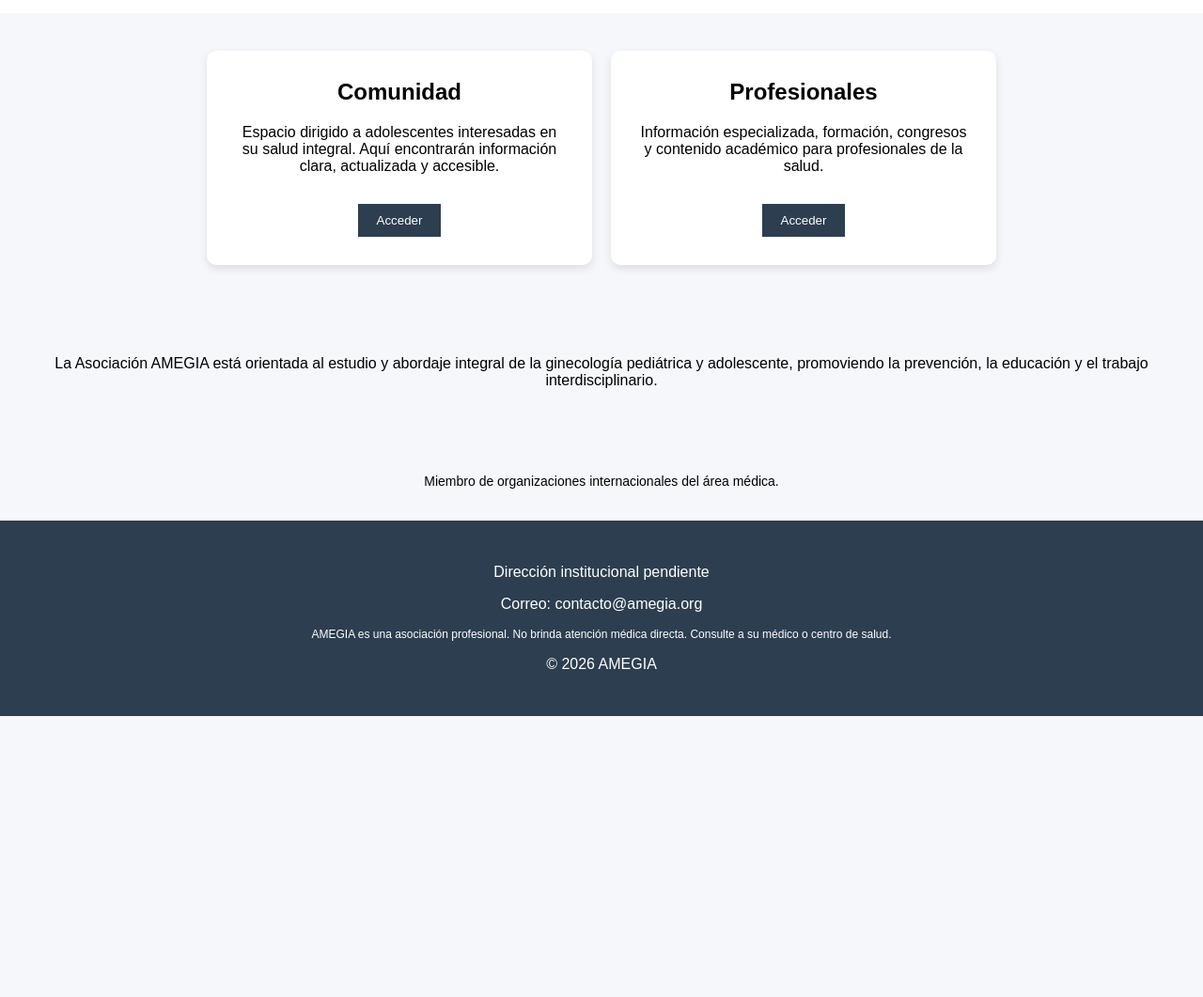
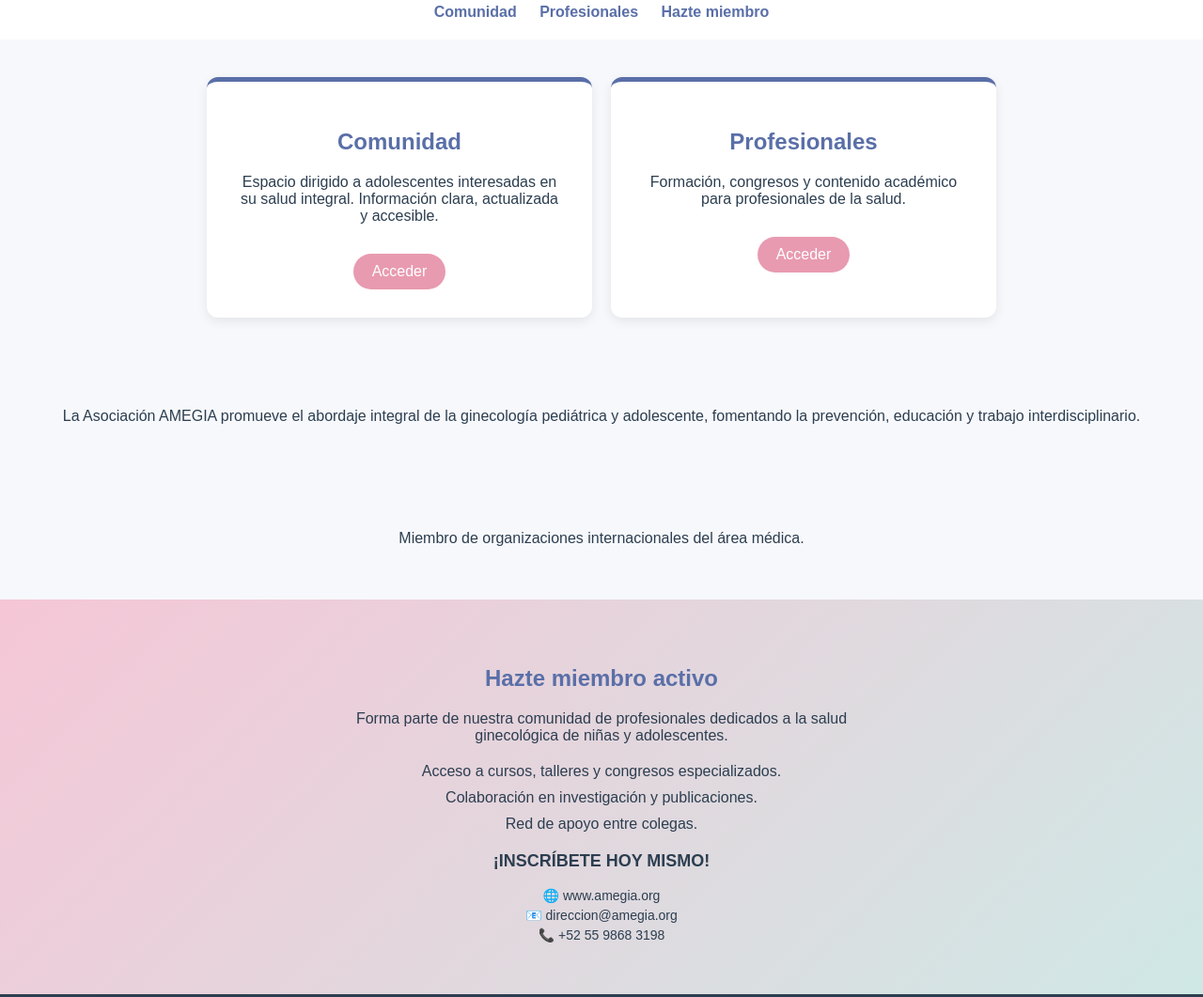
Before and after one commit to rafaelramireza/amegia-site, a plain HTML site: page index.html in a window 1280 px wide. Shown: the part 300-1361 px from the top of the page at 94% size. Before the commit the page ends 1062 px from the top, so only its background shows below. Drawn offline with Linux system fonts and the light colour scheme; a script that the page names is missing.

Commit message:
"Sección Hazte miembro"

```diff
--- a/css/style.css
+++ b/css/style.css
@@ -1,18 +1,40 @@
+:root {
+    --azul-principal: #5A6FA8;
+    --azul-oscuro: #2C3E50;
+    --rosa: #E89AB0;
+    --rosa-claro: #F5C6D6;
+    --verde-claro: #CFE8E5;
+    --fondo: #F7F8FB;
+    --blanco: #FFFFFF;
+}
+
 body {
     margin: 0;
     font-family: Arial, sans-serif;
-    background: #f5f7fa;
+    background: var(--fondo);
+    color: var(--azul-oscuro);
 }
 
 /* HEADER */
 .header {
     text-align: center;
     padding: 20px;
-    background: white;
+    background: var(--blanco);
 }
 
 .logo {
     max-width: 180px;
+}
+
+nav {
+    margin-top: 10px;
+}
+
+nav a {
+    margin: 0 10px;
+    text-decoration: none;
+    color: var(--azul-principal);
+    font-weight: bold;
 }
 
 /* HERO */
@@ -25,43 +47,77 @@
 }
 
 .card {
-    background: white;
+    background: var(--blanco);
+    border-top: 5px solid var(--azul-principal);
     padding: 30px;
     max-width: 350px;
-    border-radius: 10px;
-    box-shadow: 0 4px 10px rgba(0,0,0,0.1);
+    border-radius: 12px;
+    box-shadow: 0 4px 12px rgba(0,0,0,0.08);
     text-align: center;
 }
 
-.card h2 {
-    margin-top: 0;
+h1, h2 {
+    color: var(--azul-principal);
 }
 
-.card button {
+/* BOTONES */
+.btn {
+    display: inline-block;
     margin-top: 15px;
     padding: 10px 20px;
-    border: none;
-    background: #2c3e50;
+    background: var(--rosa);
     color: white;
-    cursor: pointer;
+    text-decoration: none;
+    border-radius: 20px;
+    transition: 0.3s;
 }
 
-/* INSTITUCIONAL */
-.institucional {
-    padding: 40px;
+.btn:hover {
+    background: var(--rosa-claro);
+}
+
+/* SECCIONES */
+.institucional,
+.afiliaciones {
+    padding: 40px 20px;
     text-align: center;
 }
 
-/* AFILIACIONES */
-.afiliaciones {
-    padding: 20px;
+/* MIEMBRO */
+.miembro {
+    background: linear-gradient(135deg, var(--rosa-claro), var(--verde-claro));
+    padding: 50px 20px;
     text-align: center;
+}
+
+.intro {
+    max-width: 600px;
+    margin: 0 auto 20px;
+}
+
+.beneficios {
+    list-style: none;
+    padding: 0;
+}
+
+.beneficios li {
+    margin: 10px 0;
+}
+
+.cta {
+    font-weight: bold;
+    margin-top: 20px;
+    font-size: 18px;
+}
+
+.contacto p {
+    margin: 5px 0;
     font-size: 14px;
 }
 
 /* FOOTER */
 .footer {
-    background: #2c3e50;
+    background: var(--azul-oscuro);
     color: white;
     padding: 30px;
     text-align: center;
--- a/index.html
+++ b/index.html
@@ -13,30 +13,35 @@
 <body>
 
 <header class="header">
-    <img src="img/logo.png" alt="AMEGIA Logo" class="logo">
+    <img src="img/logo.png" alt="Logo AMEGIA - Asociación de Ginecología" class="logo">
+
+    <nav>
+        <a href="#comunidad">Comunidad</a>
+        <a href="#profesionales">Profesionales</a>
+        <a href="#miembro">Hazte miembro</a>
+    </nav>
 </header>
 
 <main>
 
-<!-- HERO / ACCESOS -->
+<!-- HERO -->
 <section class="hero">
 
-    <div class="card">
+    <div class="card" id="comunidad">
         <h2>Comunidad</h2>
         <p>
             Espacio dirigido a adolescentes interesadas en su salud integral.
-            Aquí encontrarán información clara, actualizada y accesible.
+            Información clara, actualizada y accesible.
         </p>
-        <button>Acceder</button>
+        <a href="#" class="btn">Acceder</a>
     </div>
 
-    <div class="card">
+    <div class="card" id="profesionales">
         <h2>Profesionales</h2>
         <p>
-            Información especializada, formación, congresos y contenido
-            académico para profesionales de la salud.
+            Formación, congresos y contenido académico para profesionales de la salud.
         </p>
-        <button>Acceder</button>
+        <a href="#" class="btn">Acceder</a>
     </div>
 
 </section>
@@ -45,9 +50,8 @@
 <section class="institucional">
 
     <p>
-        La Asociación AMEGIA está orientada al estudio y abordaje integral
-        de la ginecología pediátrica y adolescente, promoviendo la prevención,
-        la educación y el trabajo interdisciplinario.
+        La Asociación AMEGIA promueve el abordaje integral de la ginecología pediátrica y adolescente,
+        fomentando la prevención, educación y trabajo interdisciplinario.
     </p>
 
 </section>
@@ -56,6 +60,31 @@
 <section class="afiliaciones">
 
     <p>Miembro de organizaciones internacionales del área médica.</p>
+
+</section>
+
+<!-- MIEMBRO -->
+<section class="miembro" id="miembro">
+
+    <h2>Hazte miembro activo</h2>
+
+    <p class="intro">
+        Forma parte de nuestra comunidad de profesionales dedicados a la salud ginecológica de niñas y adolescentes.
+    </p>
+
+    <ul class="beneficios">
+        <li>Acceso a cursos, talleres y congresos especializados.</li>
+        <li>Colaboración en investigación y publicaciones.</li>
+        <li>Red de apoyo entre colegas.</li>
+    </ul>
+
+    <p class="cta">¡INSCRÍBETE HOY MISMO!</p>
+
+    <div class="contacto">
+        <p>🌐 www.amegia.org</p>
+        <p>📧 direccion@amegia.org</p>
+        <p>📞 +52 55 9868 3198</p>
+    </div>
 
 </section>
 
```
